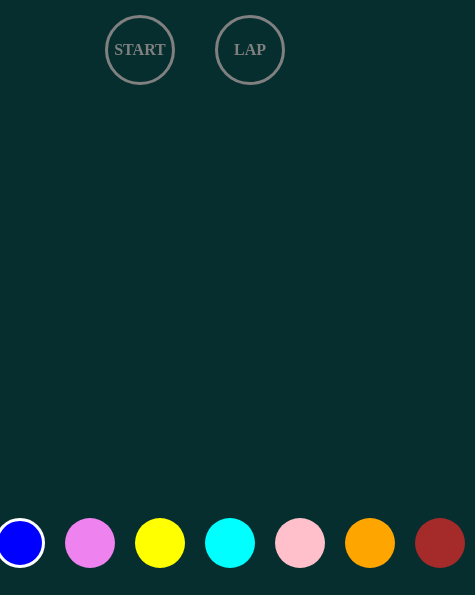
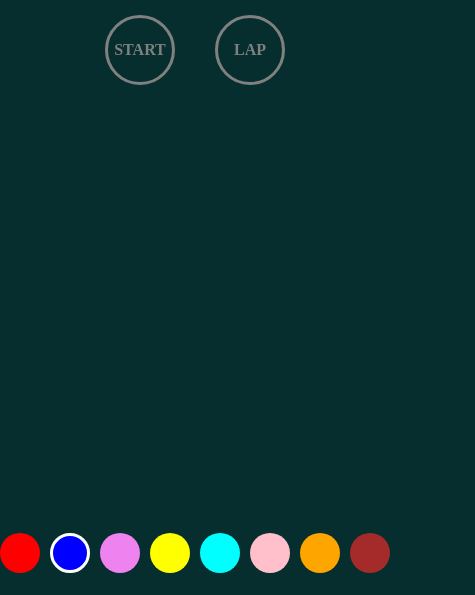
Before and after one commit to kritidipto-1234/JS-ThemeClock, a plain HTML site: page index.html in a window 390 px wide. Shown: the part 159-754 px from the top of the page, 475 px wide, since content can reach past the window. Drawn offline with Linux system fonts and the light colour scheme.

Commit message:
mobile query

```diff
--- a/index.html
+++ b/index.html
@@ -5,6 +5,7 @@
     <meta name="viewport" content="width=device-width, initial-scale=1.0">
     <title>Clock</title>
     <link rel="stylesheet" href="style.css">
+    <link rel="stylesheet" media='screen and (max-width:700px)' href="mobile.css">
     <script type="module" defer src="./main.js"></script>
 </head>
 <body>
--- /dev/null
+++ b/mobile.css
@@ -0,0 +1,13 @@
+.palette_option{
+    border-radius: 50%;
+    height:40px;
+    width:40px;
+    cursor: pointer;
+    margin: 5px;
+}
+
+/* clock */
+.time{
+    font-size:50px;
+}
+/* clock */
```
